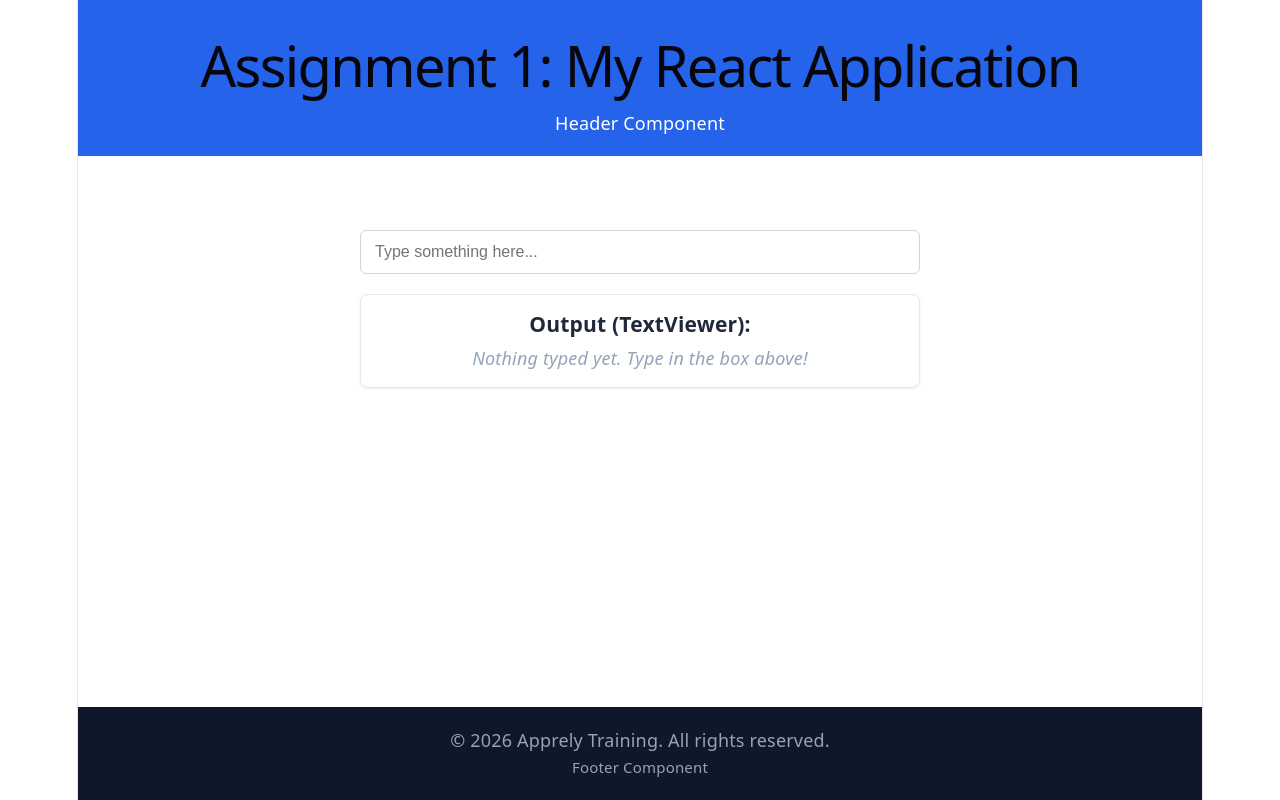
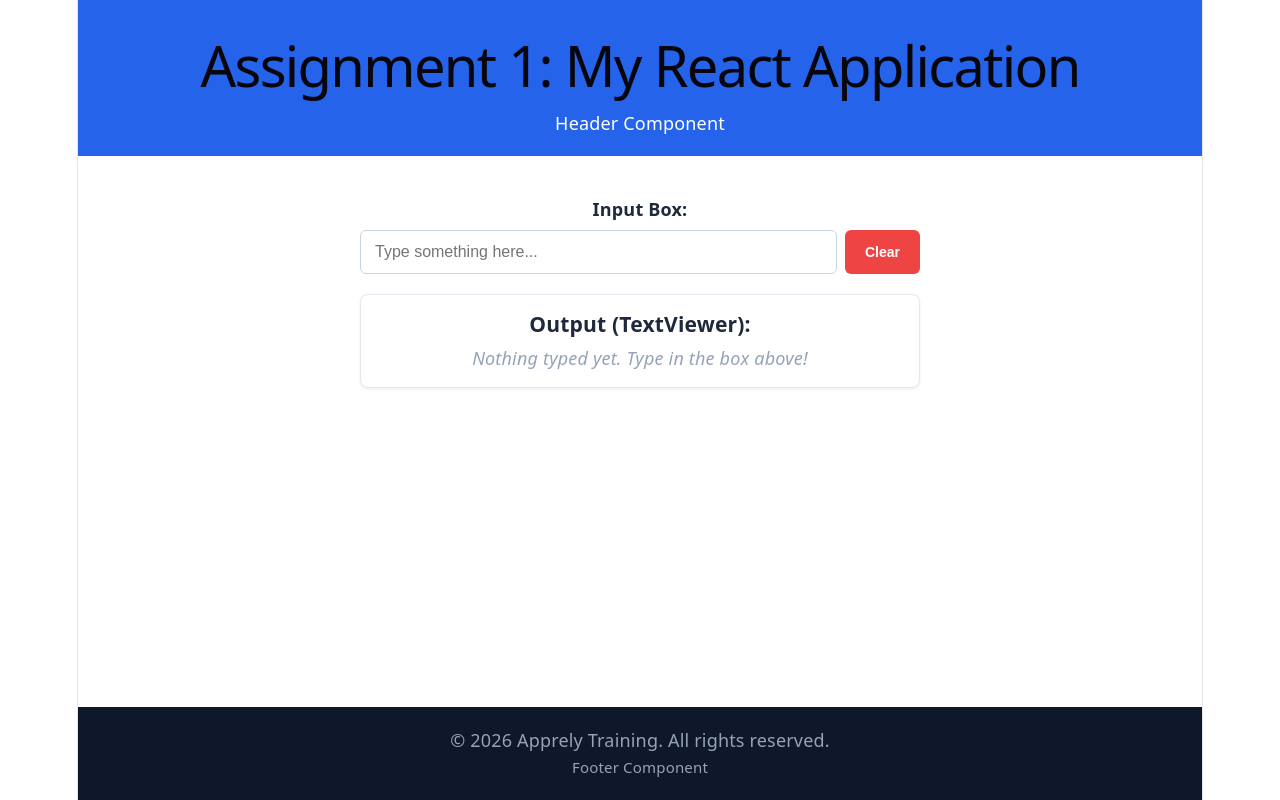
Before and after one commit to imrushikeh09/react-learning, a React (Vite) app: page / in a window 1280 px wide. Built offline with nearby package versions, Linux system fonts and the light colour scheme.

Commit message:
feat: add clear button with onClick event handler to InputBox

```diff
--- a/src/components/InputBox.jsx
+++ b/src/components/InputBox.jsx
@@ -1,4 +1,8 @@
 function InputBox({ value, onTextChange }) {
+  const handleClear = () => {
+    onTextChange('');
+  };
+
   return (
     <div style={{ marginBottom: '16px' }}>
       <label
@@ -7,11 +11,12 @@ function InputBox({ value, onTextChange }) {
           display: 'block',
           marginBottom: '8px',
           fontWeight: '600',
-          color: '#ffffffff'
+          color: '#1e293b'
         }}
       >
         Input Box:
       </label>
+      <div style={{ display: 'flex', gap: '8px' }}>
         <input
           id="assignment-input"
           type="text"
@@ -19,7 +24,7 @@ function InputBox({ value, onTextChange }) {
           value={value}
           onChange={(e) => onTextChange(e.target.value)}
           style={{
-          width: '100%',
+            flex: 1,
             padding: '12px 14px',
             fontSize: '16px',
             borderRadius: '6px',
@@ -28,6 +33,23 @@ function InputBox({ value, onTextChange }) {
             boxSizing: 'border-box'
           }}
         />
+        <button
+          type="button"
+          onClick={handleClear}
+          style={{
+            padding: '12px 20px',
+            fontSize: '14px',
+            fontWeight: '600',
+            color: '#ffffff',
+            backgroundColor: '#ef4444',
+            border: 'none',
+            borderRadius: '6px',
+            cursor: 'pointer'
+          }}
+        >
+          Clear
+        </button>
+      </div>
     </div>
   );
 }
```
Lines whose indentation alone changed are shown as unchanged.
